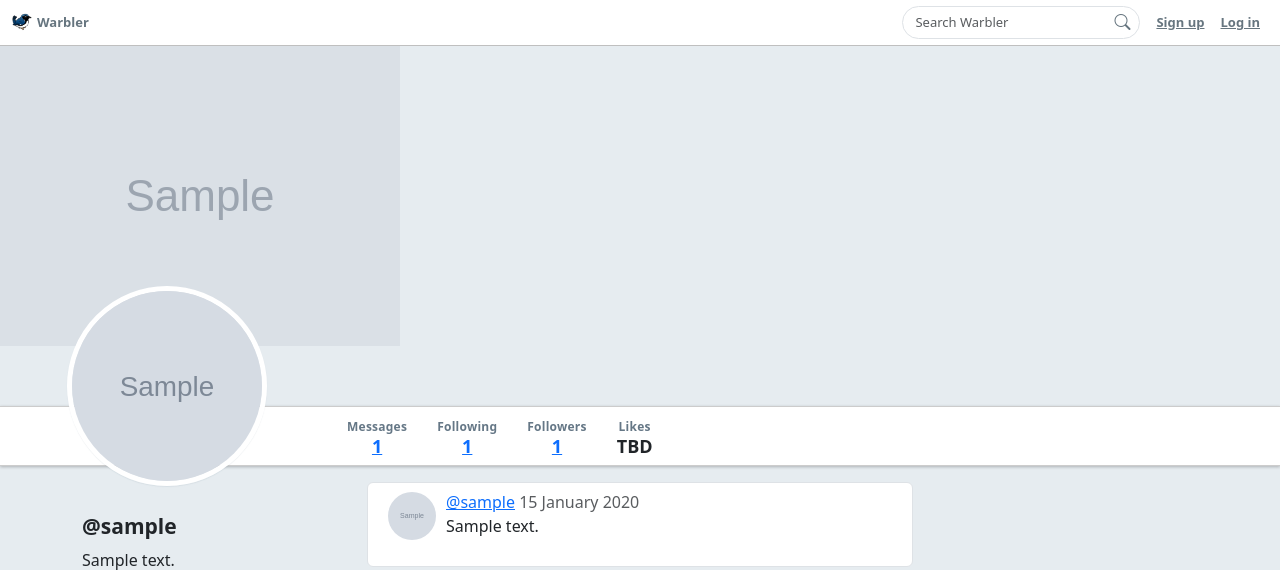
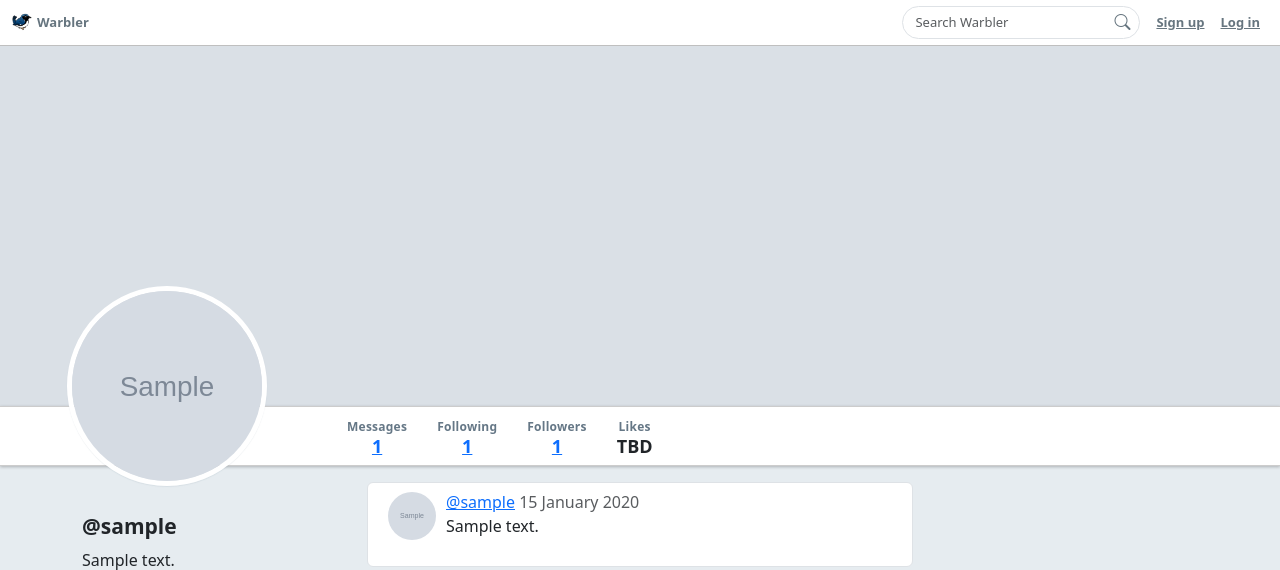
Before and after one commit to danielzeljko/warbler, a Flask app: template templates/users/show.html in a window 1280 px wide. Shown: the top 570 px of the page. Run offline with Flask 2, Linux system fonts and the light colour scheme; the template is opened without the code that fills it: values that come from a table or form of the project are taken from there, others are empty; tables that the repository leaves empty hold one stand-in row (values such as "Sample post"); grey boxes marked "Sample" are stand-in pictures.

Commit message:
fix hero img

```diff
--- a/static/stylesheets/style.css
+++ b/static/stylesheets/style.css
@@ -202,7 +202,9 @@
   opacity: 0.7;
   background-size: cover;
   background-position: top center;
-  /* background-image:url(attr(image-url)); */
+  /* background-image: attr(data-image-url); */
+  background-image: var(--background-img);
+
 }
 
 .full-width {
--- a/templates/users/detail.html
+++ b/templates/users/detail.html
@@ -3,8 +3,8 @@
 {% block content %}
 
 <div id="warbler-hero"
-     class="full-width" data-image-url='{{ user.header_image_url }}'>
-     <img src="{{ user.header_image_url }}" alt="header_image" height=300>
+     class="full-width" data-image-url='{{ user.header_image_url }}' style="--background-img: url('{{ user.header_image_url }}')">
+     <!-- <img src="{{ user.header_image_url }}" alt="header_image" height=300> -->
 </div>
 <img src="{{ user.image_url }}"
      alt="Image for {{ user.username }}"
```
